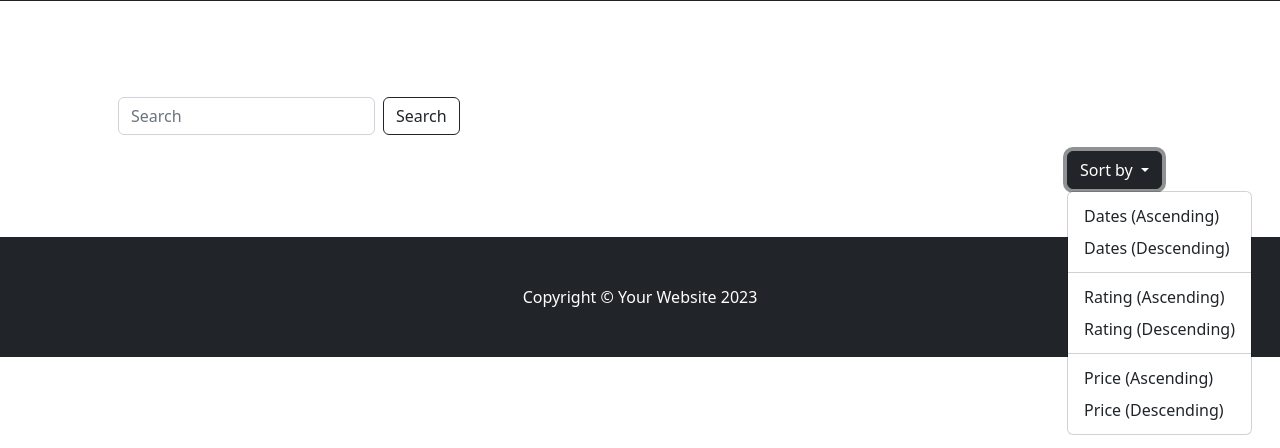
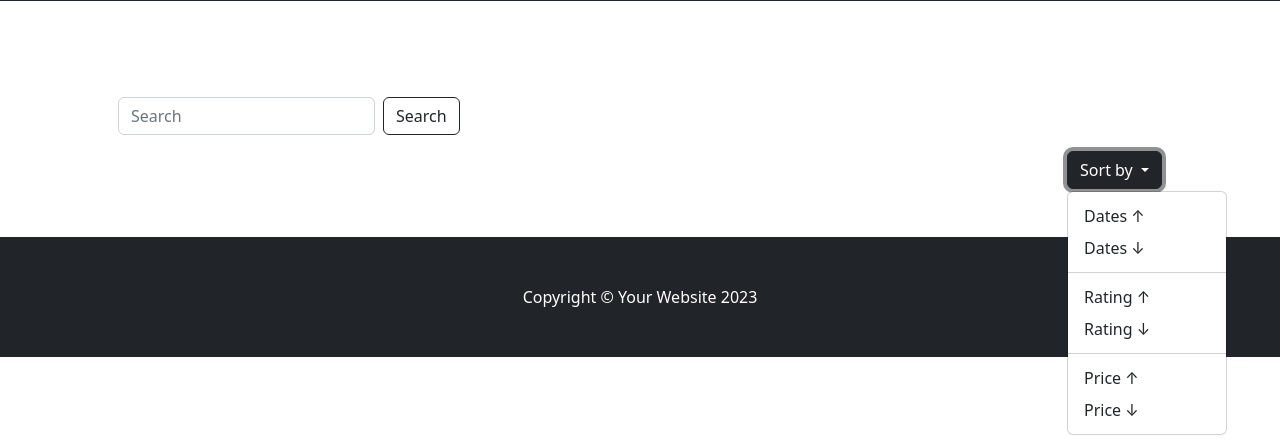
Before and after one commit to IllyaShparuk/djangoCICD, a Django app: page / in a window 1280 px wide, after a click on "Sort by". Shown: the part 352-800 px from the top of the page. Run offline with Django 5.2, Linux system fonts and the light colour scheme; data that the repository does not hold is empty; some libraries are stand-ins or nearby versions.

Commit message:
arrows update (important)

```diff
--- a/main/templates/main.html
+++ b/main/templates/main.html
@@ -16,14 +16,14 @@
                         Sort by
                     </button>
                     <ul class="dropdown-menu" aria-labelledby="sortMenuButton">
-                        <li><a class="dropdown-item" href="{% url 'sort_date' %}?sort=asc"> Dates (Ascending)</a></li>
-                        <li><a class="dropdown-item" href="{% url 'sort_date' %}?sort=desc"> Dates (Descending)</a></li>
+                        <li><a class="dropdown-item" href="{% url 'sort_date' %}?sort=asc"> Dates ↑</a></li>
+                        <li><a class="dropdown-item" href="{% url 'sort_date' %}?sort=desc"> Dates ↓</a></li>
                         <div class="dropdown-divider"></div>
-                        <li><a class="dropdown-item" href="{% url 'sort_rating' %}?sort=asc">Rating (Ascending)</a></li>
-                        <li><a class="dropdown-item" href="{% url 'sort_rating' %}?sort=desc">Rating (Descending)</a></li>
+                        <li><a class="dropdown-item" href="{% url 'sort_rating' %}?sort=asc">Rating ↑</a></li>
+                        <li><a class="dropdown-item" href="{% url 'sort_rating' %}?sort=desc">Rating ↓</a></li>
                         <div class="dropdown-divider"></div>
-                        <li><a class="dropdown-item" href="{% url 'sort_price' %}?sort=asc"> Price (Ascending)</a></li>
-                        <li><a class="dropdown-item" href="{% url 'sort_price' %}?sort=desc"> Price (Descending)</a></li>
+                        <li><a class="dropdown-item" href="{% url 'sort_price' %}?sort=asc"> Price ↑</a></li>
+                        <li><a class="dropdown-item" href="{% url 'sort_price' %}?sort=desc"> Price ↓</a></li>
                     </ul>
                 </div>
             </div>
```
